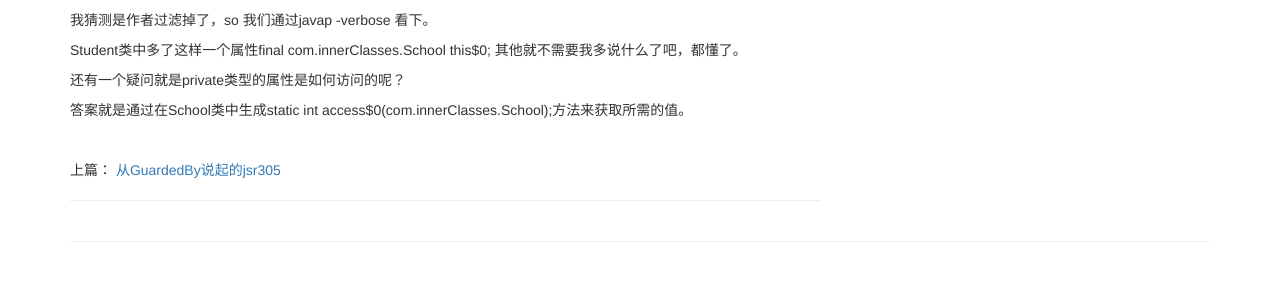
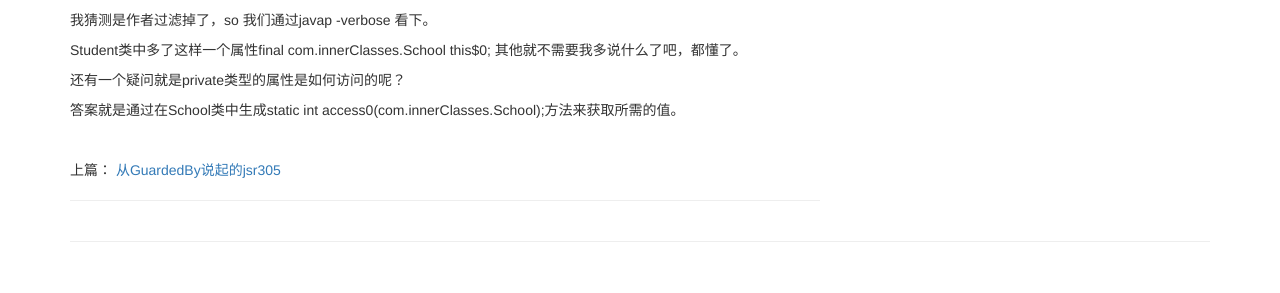
Before and after one commit to liuxinglanyue/blog, a Jekyll site: the page built from _posts/2014-12-22-inner-class.markdown, in a window 1280 px wide and 900 px high, scrolled down 610 px. Shown: the part 508-801 px from the top of the window. Built offline with Jekyll 4.4.1, drawn with Linux system fonts in a browser that asks for light colours; nearby versions of some CDN libraries; Markdown is read by kramdown in place of the engine named in the settings; comment, search, counter and statistics services are not loaded.

Commit message:
Update 2014-12-22-inner-class.markdown

```diff
--- a/_posts/2014-12-22-inner-class.markdown
+++ b/_posts/2014-12-22-inner-class.markdown
@@ -51,4 +51,4 @@ Student类中多了这样一个属性final com.innerClasses.School this$0; 其
 
 还有一个疑问就是private类型的属性是如何访问的呢？
 
-答案就是通过在School类中生成static int access$0(com.innerClasses.School);方法来获取所需的值。
+答案就是通过在School类中生成static int access0(com.innerClasses.School);方法来获取所需的值。
```
